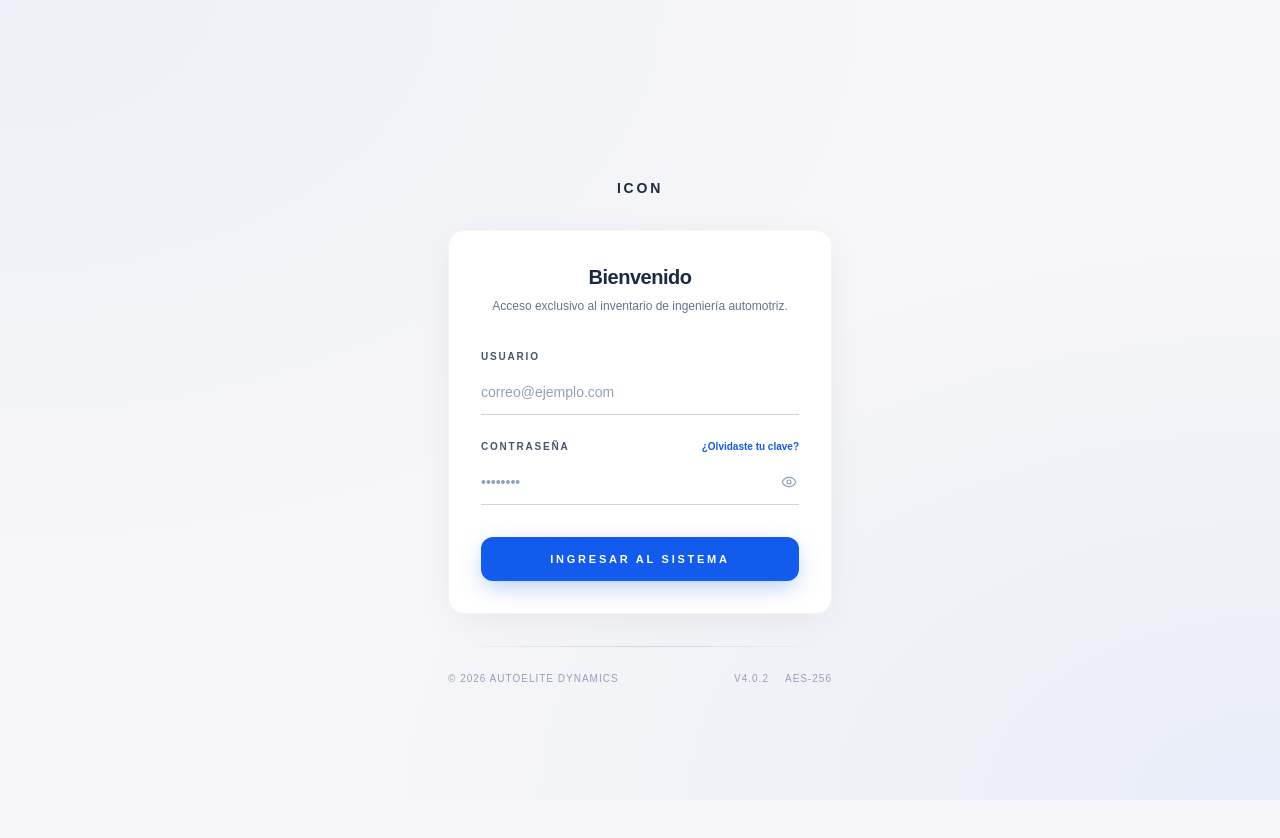
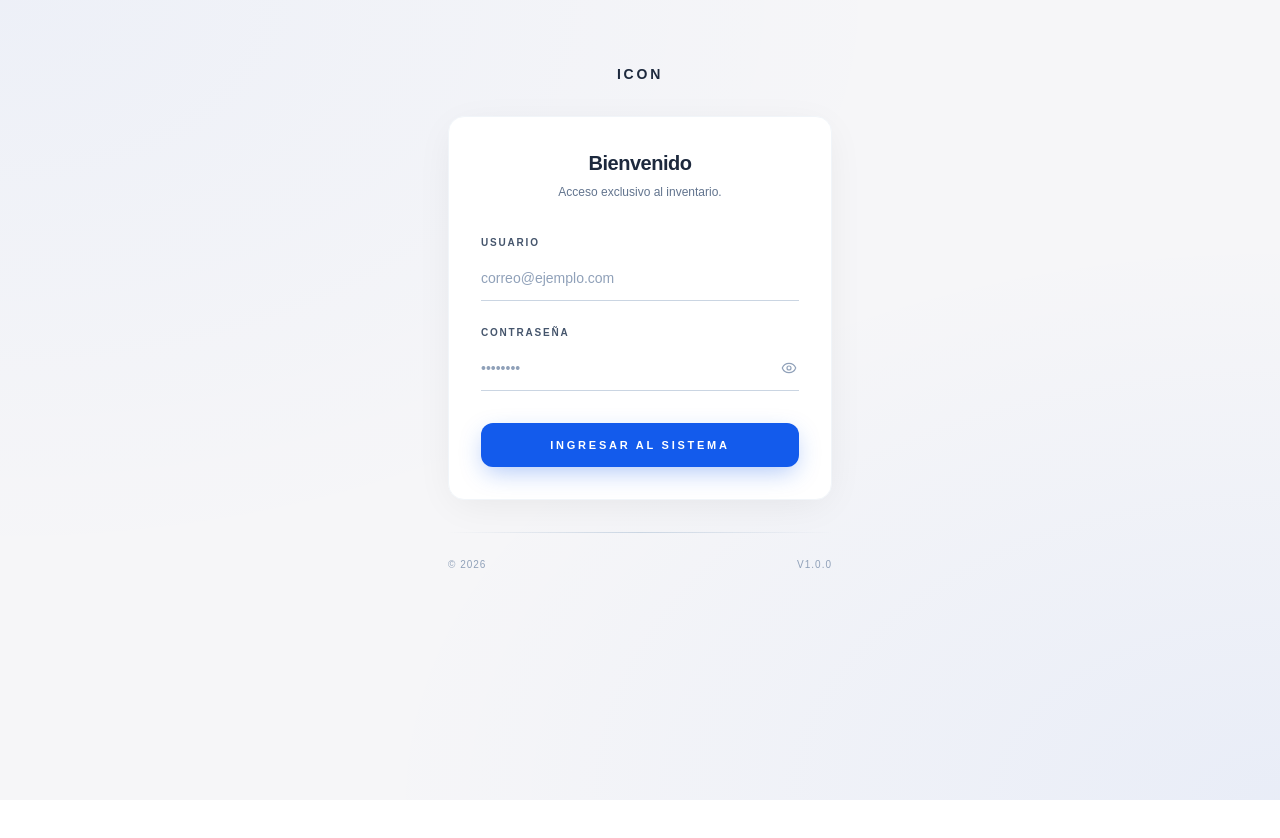
Before and after one commit to dimtha01/Sistema-de-Inventario-de-Aceite, a React (Vite) app in the folder apps/client/: page / in a window 1280 px wide. Shown: the top 838 px of the page. After the commit the page ends 800 px from the top, so only its background shows below. Built offline with nearby package versions, Linux system fonts and the light colour scheme.

Commit message:
Login funcionando correctamente con la integracion, se hizo modificacion en el header apra que solamente aparezca en los modulos del dashboard, y se le agrego un boton para cerrar sesion

```diff
--- a/apps/client/src/components/Header.jsx
+++ b/apps/client/src/components/Header.jsx
@@ -1,5 +1,5 @@
-import { NavLink } from 'react-router-dom';
-import { Bell } from 'lucide-react';
+import { NavLink, useNavigate } from 'react-router-dom';
+import { Bell, LogOut } from 'lucide-react';
 
 const navLinks = [
     { to: '/inventario', label: 'Inventario' },
@@ -10,6 +10,14 @@ const navLinks = [
 ];
 
 export const Header = () => {
+    const navigate = useNavigate();
+
+    const handleLogout = () => {
+        localStorage.removeItem('mp_token');
+        localStorage.removeItem('mp_user');
+        navigate('/');
+    };
+
     return (
         <header className="sticky top-0 z-50 bg-white/80 backdrop-blur-md border-b border-slate-200 px-4 md:px-8 py-3">
             <div className="max-w-6xl mx-auto flex items-center justify-between gap-4">
@@ -79,6 +87,16 @@ export const Header = () => {
                             backgroundImage: "url('https://lh3.googleusercontent.com/aida-public/AB6AXuBWaqHB6_TK5ht3TPFr9YoN_FxLdAlu9BWq6RXcksRE4uBtiBOMlcPAK7KIGnaQHcFRGjGaIZcdo46zVMYNVXOfBgSBAeXxnlDJUTNmD6ShEszvo-JWpbNqJMbkvRO_RHbkx4hKrtY-jpdqRcgSHvOL4iVhYtb-ke2z4dCgPeYut8Bah5mdhaOQ7NI3coG0-imb_eYnXLnqKmbkExd8dGGkAAm54kSrHfijPL-wEHihiSzm-2aW1bx3zt7kIRZk0o-V9eHWhCHiuHg')"
                         }}
                     />
+
+                    {/* Botón Cerrar Sesión */}
+                    <button
+                        onClick={handleLogout}
+                        className="p-2 ml-1 rounded-full hover:bg-slate-100 transition-colors group"
+                        aria-label="Cerrar sesión"
+                        title="Cerrar sesión"
+                    >
+                        <LogOut size={18} strokeWidth={2} className="text-slate-400 group-hover:text-red-500 transition-colors" />
+                    </button>
                 </div>
             </div>
         </header>
--- a/apps/client/src/layout/MainLayout.jsx
+++ b/apps/client/src/layout/MainLayout.jsx
@@ -1,8 +1,13 @@
-import { Outlet } from 'react-router-dom';
+import { Outlet, useLocation } from 'react-router-dom';
+import { Header } from '../components/Header';
 
 export const MainLayout = () => {
+  const location = useLocation();
+  const isLoginPage = location.pathname === '/';
+
   return (
     <div className="min-h-screen w-full bg-[#f6f6f8] text-slate-900 font-[Manrope,sans-serif]">
+      {!isLoginPage && <Header />}
       <main className="max-w-6xl mx-auto px-4 md:px-8 py-8">
         <Outlet />
       </main>
--- a/apps/client/src/pages/LoginPage.jsx
+++ b/apps/client/src/pages/LoginPage.jsx
@@ -1,6 +1,6 @@
 import { useState } from "react";
 import { Eye, EyeOff } from "lucide-react";
-// import { useNavigate } from "react-router-dom"; // si usas react-router
+import { useNavigate } from "react-router-dom"; // si usas react-router
 
 export const LoginPage = () => {
   const [showPassword, setShowPassword] = useState(false);
@@ -14,7 +14,7 @@ export const LoginPage = () => {
     password: "",
   });
 
-  // const navigate = useNavigate();
+  const navigate = useNavigate();
 
   const handleChange = (e) => {
     const { name, value } = e.target;
@@ -64,8 +64,8 @@ export const LoginPage = () => {
       localStorage.setItem("mp_user", JSON.stringify(user));
 
       // Redirección (ajusta a tu app)
-      // navigate("/dashboard");
-      window.location.href = "/"; // opción sin router
+      navigate("/dashboard");
+      // window.location.href = "/"; // opción sin router
     } catch (err) {
       setErrorMsg("No se pudo conectar con el servidor.");
     } finally {
@@ -74,7 +74,7 @@ export const LoginPage = () => {
   };
 
   return (
-    <div className="min-h-screen flex flex-col bg-[#f6f6f8] font-[Manrope,sans-serif] relative">
+    <div className="flex flex-col bg-[#f6f6f8] font-[Manrope,sans-serif] relative">
       {/* Fondo mesh */}
       <div
         className="fixed inset-0 z-0"
@@ -88,7 +88,7 @@ export const LoginPage = () => {
       />
 
       {/* Contenido centrado */}
-      <div className="relative z-10 flex-1 flex items-center justify-center px-4 py-12">
+      <div className="relative z-10 flex-1 flex items-center justify-center px-4 py-8">
         <div className="w-full max-w-sm">
           {/* Logo */}
           <div className="flex items-center justify-center gap-2 mb-8">
@@ -108,7 +108,7 @@ export const LoginPage = () => {
                 Bienvenido
               </h1>
               <p className="text-slate-500 text-xs leading-relaxed">
-                Acceso exclusivo al inventario de ingeniería automotriz.
+                Acceso exclusivo al inventario.
               </p>
             </div>
 
@@ -153,13 +153,13 @@ export const LoginPage = () => {
                   >
                     Contraseña
                   </label>
-                  <a
+                  {/* <a
                     href="#"
                     onClick={(e) => e.preventDefault()}
                     className="text-[10px] font-semibold text-[#135bec] hover:text-[#135bec]/70 transition-colors"
                   >
                     ¿Olvidaste tu clave?
-                  </a>
+                  </a> */}
                 </div>
 
                 <div className="relative">
@@ -212,14 +212,11 @@ export const LoginPage = () => {
           {/* Footer mini */}
           <div className="mt-6 flex justify-between items-center">
             <span className="text-[10px] text-slate-400 uppercase tracking-widest">
-              © 2026 AutoElite Dynamics
+              © 2026
             </span>
             <div className="flex gap-4">
               <span className="text-[10px] text-slate-400 uppercase tracking-widest">
-                v4.0.2
-              </span>
-              <span className="text-[10px] text-slate-400 uppercase tracking-widest">
-                AES-256
+                v1.0.0
               </span>
             </div>
           </div>
```
Also changed, not shown: 1 other file (tests, documents, lock files or other folders).
